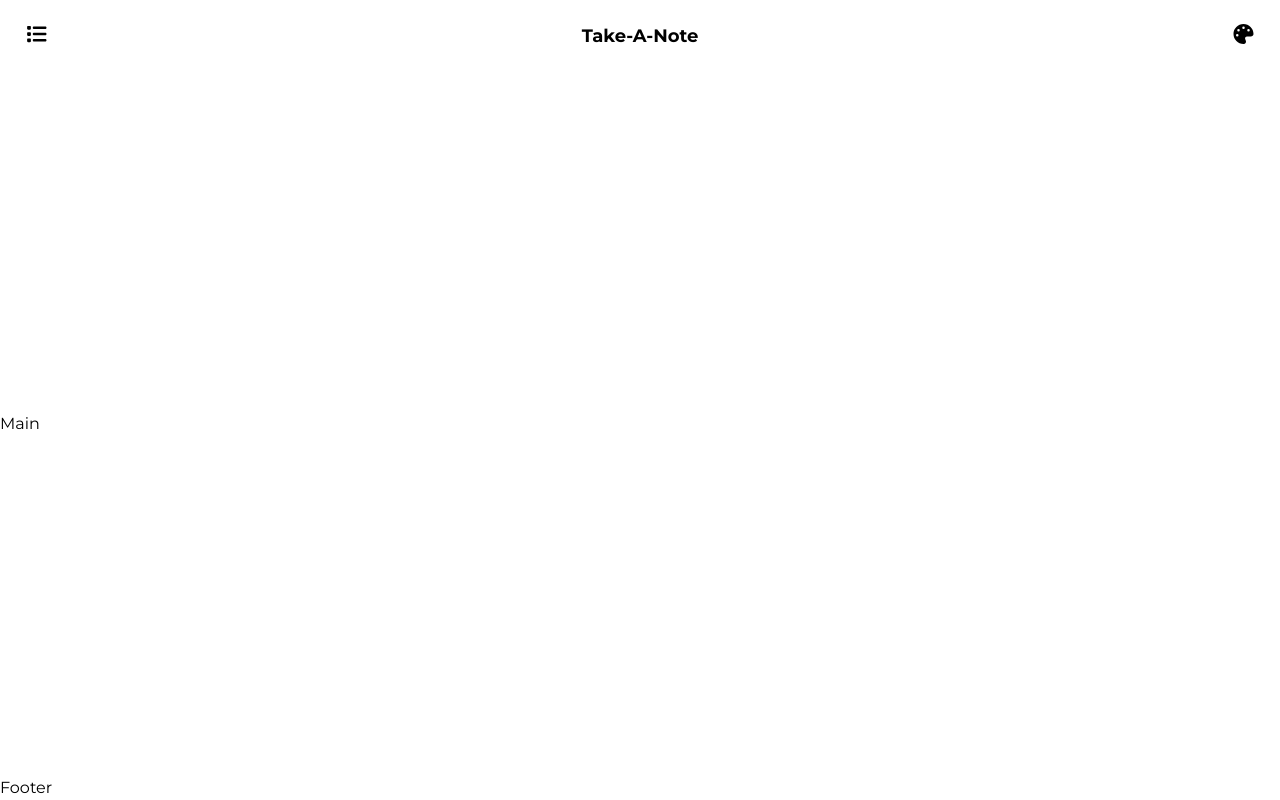
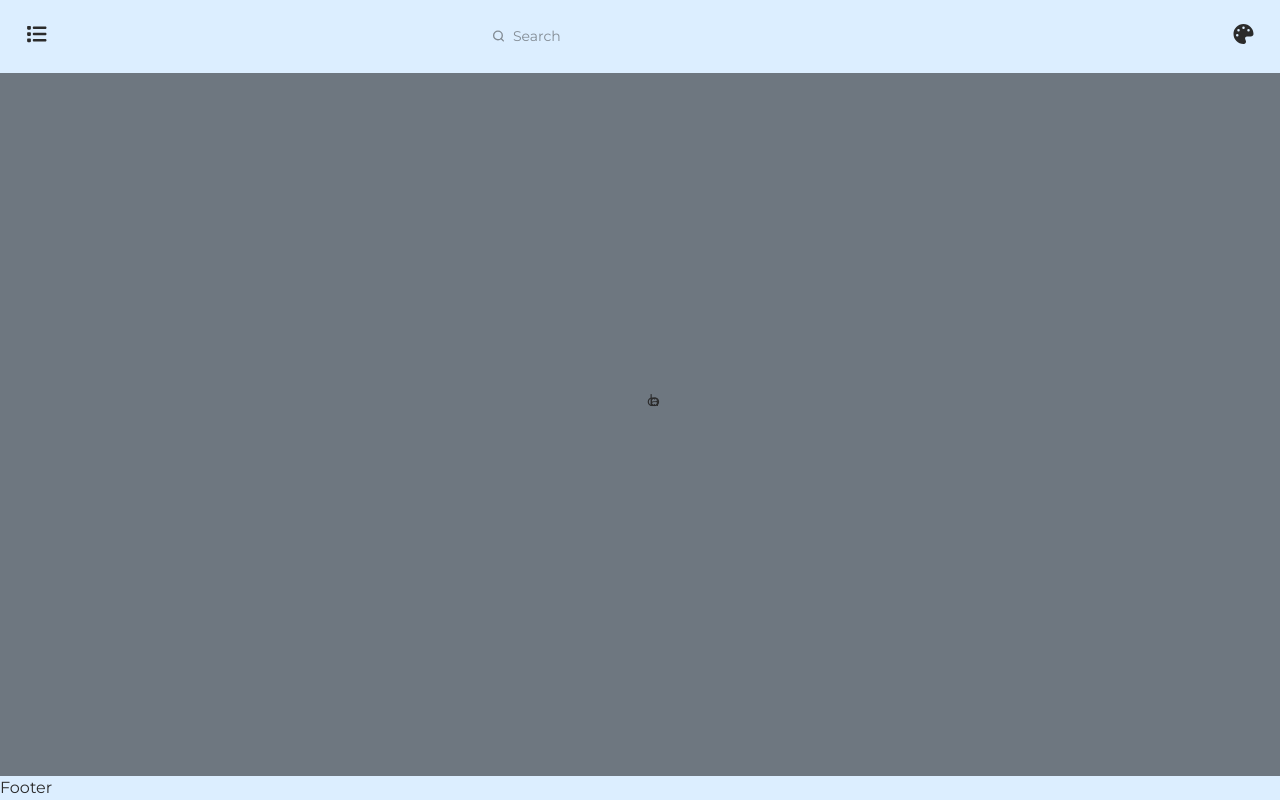
Before and after one commit to raisiglPeter/take-a-note-app, a React (Vite) app: page / in a window 1280 px wide. Built offline with nearby package versions, Linux system fonts and the light colour scheme.

Commit message:
add daisyUI, React-grid-layout

```diff
--- a/package.json
+++ b/package.json
@@ -16,6 +16,7 @@
     "@tailwindcss/vite": "^4.1.11",
     "react": "^19.1.0",
     "react-dom": "^19.1.0",
+    "react-grid-layout": "^2.2.3",
     "tailwindcss": "^4.1.11"
   },
   "devDependencies": {
@@ -23,6 +24,7 @@
     "@types/react": "^19.1.8",
     "@types/react-dom": "^19.1.6",
     "@vitejs/plugin-react": "^4.6.0",
+    "daisyui": "^5.5.19",
     "eslint": "^9.30.1",
     "eslint-plugin-react-hooks": "^5.2.0",
     "eslint-plugin-react-refresh": "^0.4.20",
--- a/src/App.jsx
+++ b/src/App.jsx
@@ -1,13 +1,86 @@
 import Header from "./layout/Header";
 import Main from "./layout/Main";
 import Footer from "./layout/Footer";
+
+const dummy_data = [
+  {
+    id: "1",
+    title: "Project Ideas",
+    content:
+      "Build a MERN Google Keep clone with Supabase and Tailwind v4. Focus on mobile-first thumb accessibility.",
+    type: "text",
+    theme: "theme-blue",
+    layout: { x: 0, y: 0, w: 2, h: 2 },
+    metadata: {
+      isPinned: true,
+      labels: ["dev", "portfolio"],
+    },
+  },
+  {
+    id: "2",
+    title: "Grocery List",
+    content: "",
+    type: "checklist",
+    theme: "theme-green",
+    layout: { x: 2, y: 0, w: 2, h: 3 },
+    metadata: {
+      items: [
+        { text: "Pickled red onions ingredients", completed: true },
+        { text: "Chicken breast for fajitas", completed: false },
+        { text: "Eggs for salad", completed: false },
+        { text: "AKG K702 replacement pads", completed: false },
+      ],
+    },
+  },
+  {
+    id: "3",
+    title: "Setup Inspo",
+    content:
+      "Check out some desk setups for ultra-wide monitors and high-fidelity audio gear.",
+    type: "image",
+    theme: "theme-yellow",
+    layout: { x: 4, y: 0, w: 2, h: 4 },
+    metadata: {
+      imageUrl:
+        "https://images.unsplash.com/photo-1493933319297-393757d7f1d4?auto=format&fit=crop&q=80&w=400",
+      imageAlt: "Minimalist desk setup",
+    },
+  },
+  {
+    id: "4",
+    title: "Gaming Backlog",
+    content:
+      "Finish the DLC for Elden Ring before starting a new playthrough of Baldur's Gate 3.",
+    type: "text",
+    theme: "theme-red",
+    layout: { x: 0, y: 2, w: 2, h: 2 },
+    metadata: {
+      reminder: "2026-06-01T10:00:00Z",
+    },
+  },
+  {
+    id: "5",
+    title: "Weekly Sprint Goals",
+    content: "",
+    type: "checklist",
+    theme: "theme-blue",
+    layout: { x: 2, y: 3, w: 2, h: 2 },
+    metadata: {
+      items: [
+        { text: "Implement react-grid-layout", completed: true },
+        { text: "Connect Supabase Auth", completed: false },
+        { text: "Fix Tailwind v4 CSS squiggles", completed: true },
+      ],
+    },
+  },
+];
 
 // src/App.jsx
 function App() {
   return (
     <div className="flex flex-col justify-between w-full h-screen overflow-hidden">
       <Header />
-      <Main />
+      <Main data={dummy_data} />
       <Footer />
     </div>
   );
--- /dev/null
+++ b/src/components/Search.jsx
@@ -0,0 +1,35 @@
+import { useState } from "react";
+
+function Search() {
+  const [search, setSearch] = useState("");
+
+  return (
+    <label className="input">
+      <svg
+        className="h-[1em] opacity-50"
+        xmlns="http://www.w3.org/2000/svg"
+        viewBox="0 0 24 24"
+      >
+        <g
+          strokeLinejoin="round"
+          strokeLinecap="round"
+          strokeWidth="2.5"
+          fill="none"
+          stroke="currentColor"
+        >
+          <circle cx="11" cy="11" r="8"></circle>
+          <path d="m21 21-4.3-4.3"></path>
+        </g>
+      </svg>
+      <input
+        type="search"
+        required
+        placeholder="Search"
+        value={search}
+        onChange={(e) => setSearch(e)}
+      />
+    </label>
+  );
+}
+
+export default Search;
--- /dev/null
+++ b/src/components/ToDoGrid.jsx
@@ -0,0 +1,31 @@
+import ReactGridLayout, { useContainerWidth } from "react-grid-layout";
+import "react-grid-layout/css/styles.css";
+import "react-resizable/css/styles.css";
+
+function ToDoGrid() {
+  const { width, containerRef, mounted } = useContainerWidth();
+
+  const layout = [
+    { i: "a", x: 0, y: 0, w: 1, h: 2, static: true },
+    { i: "b", x: 1, y: 0, w: 3, h: 2, minW: 2, maxW: 4 },
+    { i: "c", x: 4, y: 0, w: 1, h: 2 },
+  ];
+
+  return (
+    <div ref={containerRef}>
+      {mounted && (
+        <ReactGridLayout
+          layout={layout}
+          width={width}
+          gridConfig={{ cols: 12, rowHeight: 30 }}
+        >
+          <div key="a">a</div>
+          <div key="b">b</div>
+          <div key="c">c</div>
+        </ReactGridLayout>
+      )}
+    </div>
+  );
+}
+
+export default ToDoGrid;
--- a/src/index.css
+++ b/src/index.css
@@ -1,83 +1,86 @@
 @import "tailwindcss";
+@plugin "daisyui" {
+  themes: light, dark, cupcake, sea;
+}
 
-:root {
+/* 1. Register your custom variables into Tailwind v4's design engine */
+@theme {
   /* Pastel Greens */
-  --green-light: #d4f4dd;
-  --green-dark: #a0e6b2;
-  --green-darker: #5cbf81;
+  --color-green-light: #d4f4dd;
+  --color-green-dark: #a0e6b2;
+  --color-green-darker: #5cbf81;
 
   /* Pastel Blues */
-  --blue-light: #dceeff;
-  --blue-dark: #a7d0f5;
-  --blue-darker: #498ac3;
+  --color-blue-light: #dceeff;
+  --color-blue-dark: #a7d0f5;
+  --color-blue-darker: #498ac3;
 
   /* Pastel Reds */
-  --red-light: #ffd6d6;
-  --red-dark: #f5a3a3;
-  --red-darker: #d45858;
+  --color-red-light: #ffd6d6;
+  --color-red-dark: #f5a3a3;
+  --color-red-darker: #d45858;
 
   /* Pastel Yellows */
-  --yellow-light: #fff7d6;
-  --yellow-dark: #f5e8a3;
-  --yellow-darker: #c8b948;
+  --color-yellow-light: #fff7d6;
+  --color-yellow-dark: #f5e8a3;
+  --color-yellow-darker: #c8b948;
 
   /* Backgrounds */
-  --bg-light: #f9f9f9;
-  --bg-mid: #eeeeee;
-  --bg-dark: #e0e0e0;
+  --color-bg-light: #f9f9f9;
+  --color-bg-mid: #eeeeee;
+  --color-bg-dark: #e0e0e0;
 
   /* Text */
-  --text-dark: #2b2b2b;
-  --text-mid: #707070;
-  --text-light: #ffffff;
+  --color-text-dark: #2b2b2b;
+  --color-text-mid: #707070;
+  --color-text-light: #ffffff;
 
   /* Accent */
-  --accent: #bfa2db;
-  --accent-hover: #d7c6eb;
+  --color-accent: #bfa2db;
+  --color-accent-hover: #d7c6eb;
 
-  /* Default theme variables */
-  --theme-bg: var(--bg-mid);
-  --theme-text: var(--text-mid);
-  --theme-accent: var(--accent);
+  /* Dynamic Theme Variables */
+  --color-theme-bg: var(--theme-bg);
+  --color-theme-text: var(--theme-text);
+  --color-theme-accent: var(--theme-accent);
 }
 
-* {
-  box-sizing: border-box;
-}
+/* 2. Set global fallbacks and base styles */
+:root {
+  --theme-bg: var(--color-bg-mid);
+  --theme-text: var(--color-text-mid);
+  --theme-accent: var(--color-accent);
 
-html,
-body,
-#root {
-  margin: 0;
-  padding: 0;
-  height: 100vh;
+  font-family: "Montserrat", sans-serif;
 }
 
 body {
-  font-family: "Montserrat", sans-serif;
+  min-height: 100vh;
+  background-color: var(--color-blue-light);
+  color: var(--color-text-dark);
 }
 
-/* Theme classes */
+/* 3. Keep Clone Dynamic Card Modifiers */
 .theme-blue {
-  --theme-bg: var(--blue-light);
-  --theme-text: var(--blue-darker);
-  --theme-accent: var(--blue-dark);
+  --theme-bg: var(--color-blue-light);
+  --theme-text: var(--color-blue-darker);
+  --theme-accent: var(--color-blue-dark);
 }
 
 .theme-green {
-  --theme-bg: var(--green-light);
-  --theme-text: var(--green-darker);
-  --theme-accent: var(--green-dark);
+  --theme-bg: var(--color-green-light);
+  --theme-text: var(--color-green-darker);
+  --theme-accent: var(--color-green-dark);
 }
 
 .theme-red {
-  --theme-bg: var(--red-light);
-  --theme-text: var(--red-darker);
-  --theme-accent: var(--red-dark);
+  --theme-bg: var(--color-red-light);
+  --theme-text: var(--color-red-darker);
+  --theme-accent: var(--color-red-dark);
 }
 
 .theme-yellow {
-  --theme-bg: var(--yellow-light);
-  --theme-text: var(--yellow-darker);
-  --theme-accent: var(--yellow-dark);
+  --theme-bg: var(--color-yellow-light);
+  --theme-text: var(--color-yellow-darker);
+  --theme-accent: var(--color-yellow-dark);
 }
--- a/src/layout/Footer.jsx
+++ b/src/layout/Footer.jsx
@@ -1,4 +1,4 @@
-export default function Header() {
+export default function Footer() {
   return (
     <footer>
       <h1>Footer</h1>
--- a/src/layout/Header.jsx
+++ b/src/layout/Header.jsx
@@ -1,6 +1,7 @@
 import { FontAwesomeIcon } from "@fortawesome/react-fontawesome";
 import { faList, faPalette } from "@fortawesome/free-solid-svg-icons";
 import Button from "../components/Button";
+import Search from "../components/Search";
 
 export default function Header({ onMenuToggle, onThemeToggle }) {
   return (
@@ -8,9 +9,7 @@ export default function Header({ onMenuToggle, onThemeToggle }) {
       <Button onClick={onMenuToggle}>
         <FontAwesomeIcon icon={faList} className="text-xl" />
       </Button>
-
-      <p className="font-bold text-lg select-none">Take-A-Note</p>
-
+      <Search />
       <Button onClick={onThemeToggle}>
         <FontAwesomeIcon icon={faPalette} className="text-xl" />
       </Button>
--- a/src/layout/Main.jsx
+++ b/src/layout/Main.jsx
@@ -1,7 +1,9 @@
-export default function Header() {
+import ToDoGrid from "../components/ToDoGrid";
+
+export default function Main() {
   return (
-    <main>
-      <h1>Main</h1>
+    <main className="flex flex-col flex-1 justify-center items-center flex-center backdrop-brightness-50 w-full h-full">
+      <ToDoGrid />
     </main>
   );
 }
```
Also changed, not shown: 1 other file (tests, documents, lock files or other folders).
